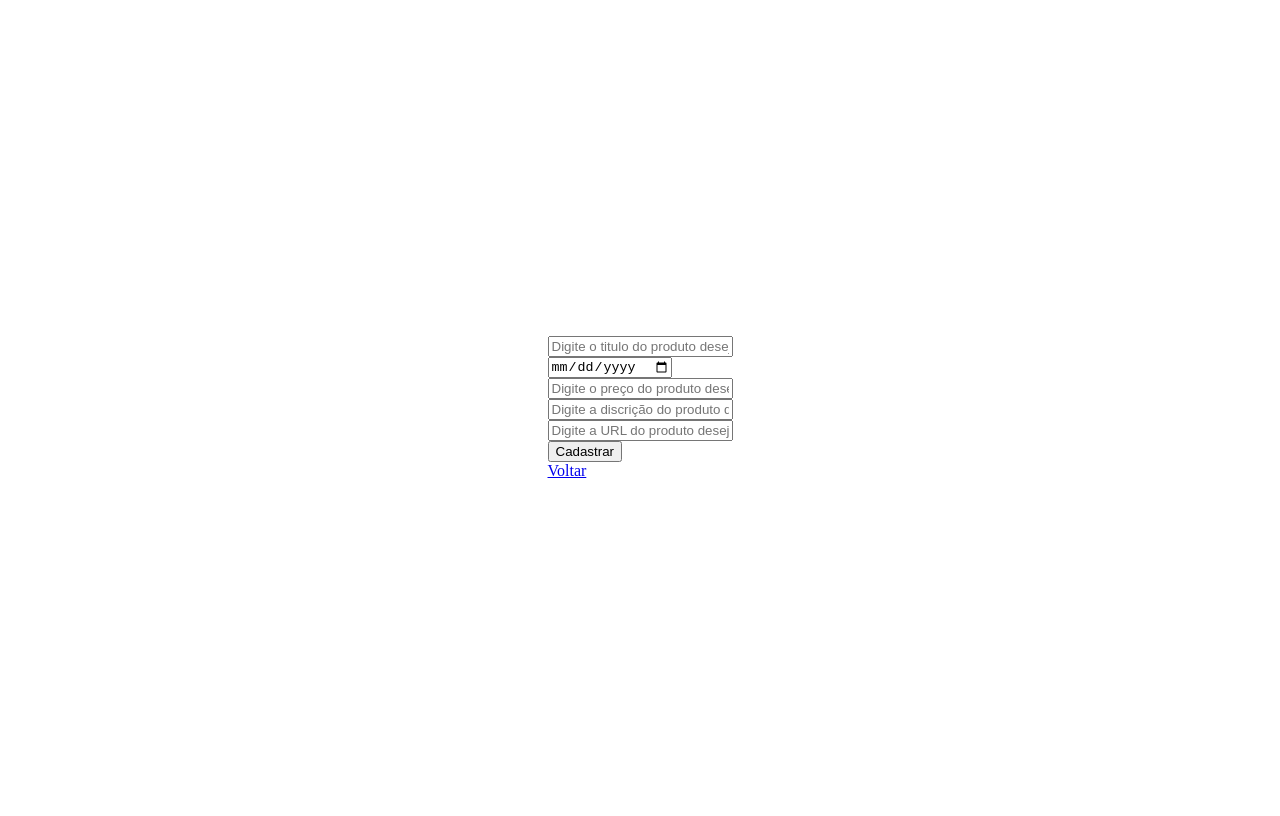
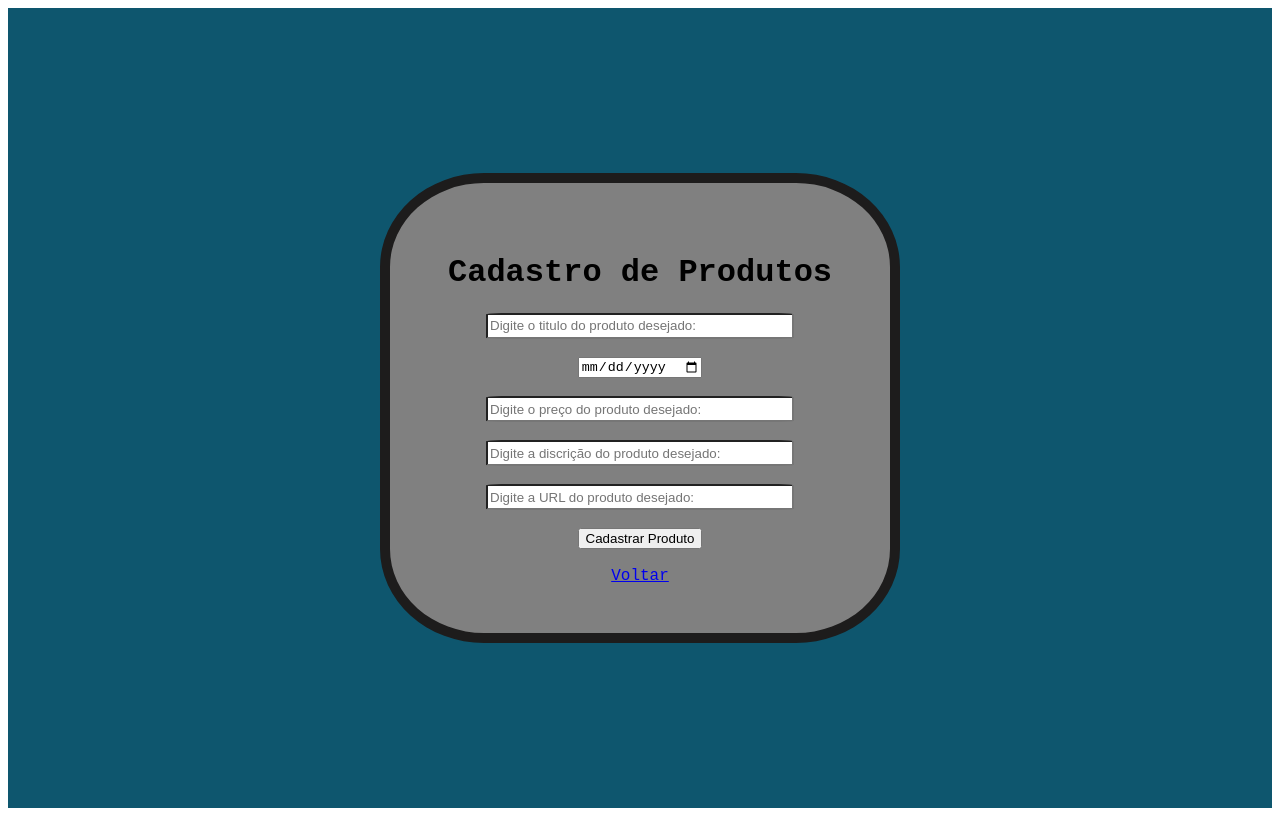
Before and after one commit to viniciussolique39/PTAC03FRONTEND, a Next.js app: page /cadastro in a window 1280 px wide. Built offline with nearby package versions, Linux system fonts and the light colour scheme.

Commit message:
Estilização do formulário de cadastro

```diff
--- a/next.config.js
+++ b/next.config.js
@@ -9,6 +9,8 @@ const nextConfig = {
           },
         ]
       },
+
 }
 
+
 module.exports = nextConfig
--- a/src/app/cadastro/page.js
+++ b/src/app/cadastro/page.js
@@ -31,42 +31,49 @@ export default function Cadastro() {
 
     return (
         <div className={styles.main}>
-            <form  onSubmit={cadastrar}>
-                <input
+            <form  onSubmit={cadastrar} className={styles.form}>
+            <h1>Cadastro de Produtos</h1>
+                <input className={styles.input}
                     type="text"
                     placeholder='Digite o titulo do produto desejado:'
                     titulo="Digite o produto que deseja procurar..."
                     onChange={e => setTitulo(e.target.value)}
-                /><br/>
+                />
+                <br/><br/>
                 <input
                     type="date"
                     placeholder='Digite a data do produto desejado:'
                     nome="Data"
                     onChange={e => setData_cadastro(e.target.value)}
-                /><br/>
-                <input
+                />
+                <br/><br/>
+                <input className={styles.input}
                     type="Real"
                     placeholder='Digite o preço do produto desejado:'
                     nome="Preco"
                     onChange={e => setPreco(e.target.value)}
-                /><br/>
+                />
+                <br/><br/>
 
-                    <input
+                    <input className={styles.input}
                     type="text"
                     placeholder='Digite a discrição do produto desejado:'
                     nome="Descrição"
                     onChange={e => setDescricao(e.target.value)}
-                /><br/>
+                />
+                <br/><br/>
 
-                    <input
+                    <input className={styles.input}
                     type="text"
                     placeholder='Digite a URL do produto desejado:'
                     nome="Preco"
                     onChange={e => setImagem(e.target.value)}
-                /><br/>
+                />
+                <br/><br/>
 
-                <button type='submit'>Cadastrar</button>
+                <button type='submit'>Cadastrar Produto</button>
                 <div>
+                <br/>
                     <a href='../produtos'>Voltar</a>
                 </div>
             </form>
--- a/src/app/layout.js
+++ b/src/app/layout.js
@@ -1,4 +1,5 @@
 import './globals.css'
+import'./page.module.css'
 import { Inter } from 'next/font/google'
 
 const inter = Inter({ subsets: ['latin'] })
--- a/src/app/page.js
+++ b/src/app/page.js
@@ -9,6 +9,8 @@ export default async function Home() {
   const produtos = await req.json();
 
   return (
+    <style>
+
     <main> <Link href="/cadastro" className='voltar'> CADASTRAR </Link>
 
       {produtos.map(produtos => (
@@ -18,9 +20,11 @@ export default async function Home() {
           <p>{produtos.preco}</p>
           <p>{produtos.descricao}</p>
           <p>{produtos.imagem}</p>
-          <Link href={`/produtos/${produtos.codigo}`}>ver mais</Link>
+          <p>{produtos.codigo}</p>
+          <Link href={`/produto/${produtos.codigo}`}>Deletar</Link>
         </div>
       ))}
     </main>
+    </style>
   )
 }
--- a/src/app/page.module.css
+++ b/src/app/page.module.css
@@ -1,7 +1,27 @@
 
 .main {
+
   display: flex;
   align-items: center;
   justify-content: center;
   height: 100vh;
+  background-color: rgb(14, 86, 110);
  }
+ .form {
+  background-color: grey;
+  font-family: 'Courier New', Courier, monospace;
+  width: 500px;
+  height: 400px;
+  padding-top: 50px;
+  text-align: center;
+  justify-content: center;
+  border-radius: 20%;
+  border-width: 10px;
+  border-style: solid;
+  border-color:  rgb(29, 28, 28);
+ }
+.input {
+  width: 300px;
+  height: 20px;
+  border-radius: 5%;
+}
```
Also changed, not shown: src/app/pessoa/[id]/page.js (deleted, +0 -46 lines), src/app/produto/[id]/page.js (added, +39 -0 lines), public/digital-technology-electronic-background-v_2432779jpg!w700wp.webp (added).
